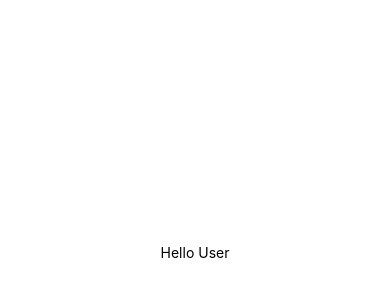
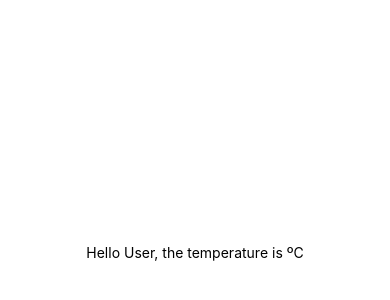
Before and after one commit to mohanprasath/weather-app, a React Native app: screen / in a window 390 px wide. Shown: the part 170-470 px from the top of the page. Built offline with nearby package versions, Linux system fonts and the light colour scheme; no server answers.

Commit message:
CYCLE 2 - PARTIALLY DONE

```diff
--- a/App.js
+++ b/App.js
@@ -1,11 +1,45 @@
-import { StatusBar } from 'expo-status-bar';
-import React from 'react';
-import { StyleSheet, Text, View } from 'react-native';
+import { StatusBar } from "expo-status-bar";
+import React, { useState, useEffect } from "react";
+import { StyleSheet, Text, View } from "react-native";
+
+const axios = require("axios");
 
 export default function App() {
+  const [cityName, setCityName] = useState("helsinki");
+  const API_URL = "http://api.openweathermap.org/data/2.5/weather?";
+  const api_key = "";
+  const [temperature, setTemperature] = useState("");
+  const [unitSystem, setUnitSystem] = useState("metric");
+
+  useEffect(() => {
+    load();
+    return () => {};
+  }, []);
+
+  function load() {
+    axios
+      .get(`${API_URL}q=${cityName}&units=${unitSystem}&appid=${api_key}`)
+      .then(function (response) {
+        // handle success
+        const jsonData = response.data;
+        console.log(jsonData, jsonData.main.temp);
+        setTemperature(jsonData.main.temp);
+      })
+      .catch(function (error) {
+        // handle error
+        console.log(error);
+      })
+      .then(function () {
+        // always executed
+      });
+  }
+
   return (
     <View style={styles.container}>
-      <Text>Hello User</Text>
+      <Text>
+        Hello User, the temperature is {temperature}º
+        {unitSystem === "metric" ? "C" : "F"}
+      </Text>
       <StatusBar style="auto" />
     </View>
   );
@@ -14,8 +48,8 @@ export default function App() {
 const styles = StyleSheet.create({
   container: {
     flex: 1,
-    backgroundColor: '#fff',
-    alignItems: 'center',
-    justifyContent: 'center',
+    backgroundColor: "#fff",
+    alignItems: "center",
+    justifyContent: "center",
   },
 });
--- a/package.json
+++ b/package.json
@@ -8,6 +8,7 @@
     "eject": "expo eject"
   },
   "dependencies": {
+    "axios": "^0.19.2",
     "expo": "~38.0.8",
     "expo-status-bar": "^1.0.2",
     "react": "~16.11.0",
```
Also changed, not shown: 2 other files (tests, documents, lock files or other folders).
